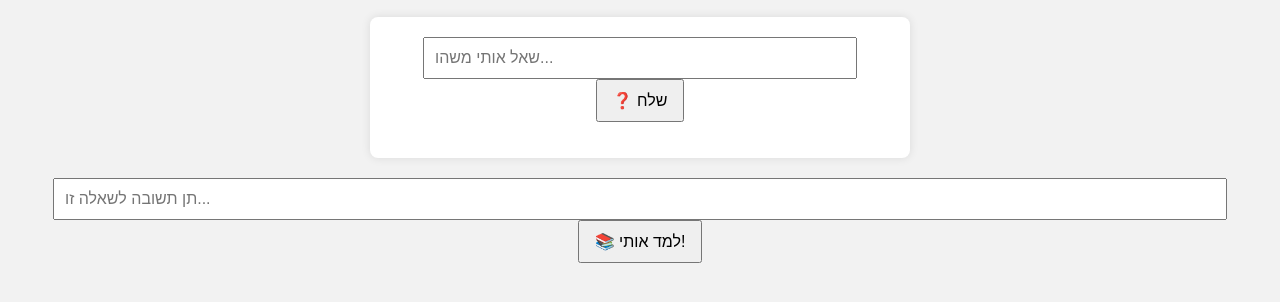
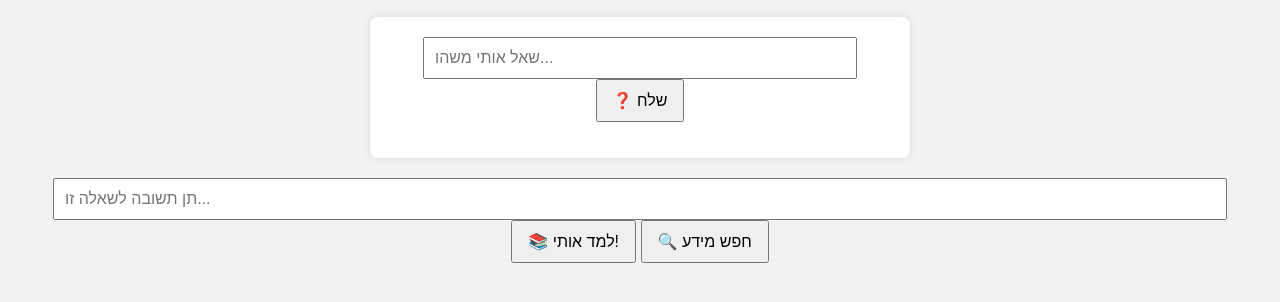
Before and after one commit to muni211/Gaia, a plain HTML site: page index.html in a window 1280 px wide. Shown: the part 122-424 px from the top of the page. Drawn offline with Linux system fonts and the light colour scheme.

Commit message:
Update index.html

```diff
--- a/index.html
+++ b/index.html
@@ -40,3 +40,4 @@ function teachAI() {
     document.getElementById("answer").innerText = "📚 למדתי תשובה חדשה!";
 }
 </script>
+<button id="searchButton">🔍 חפש מידע</button>
```
